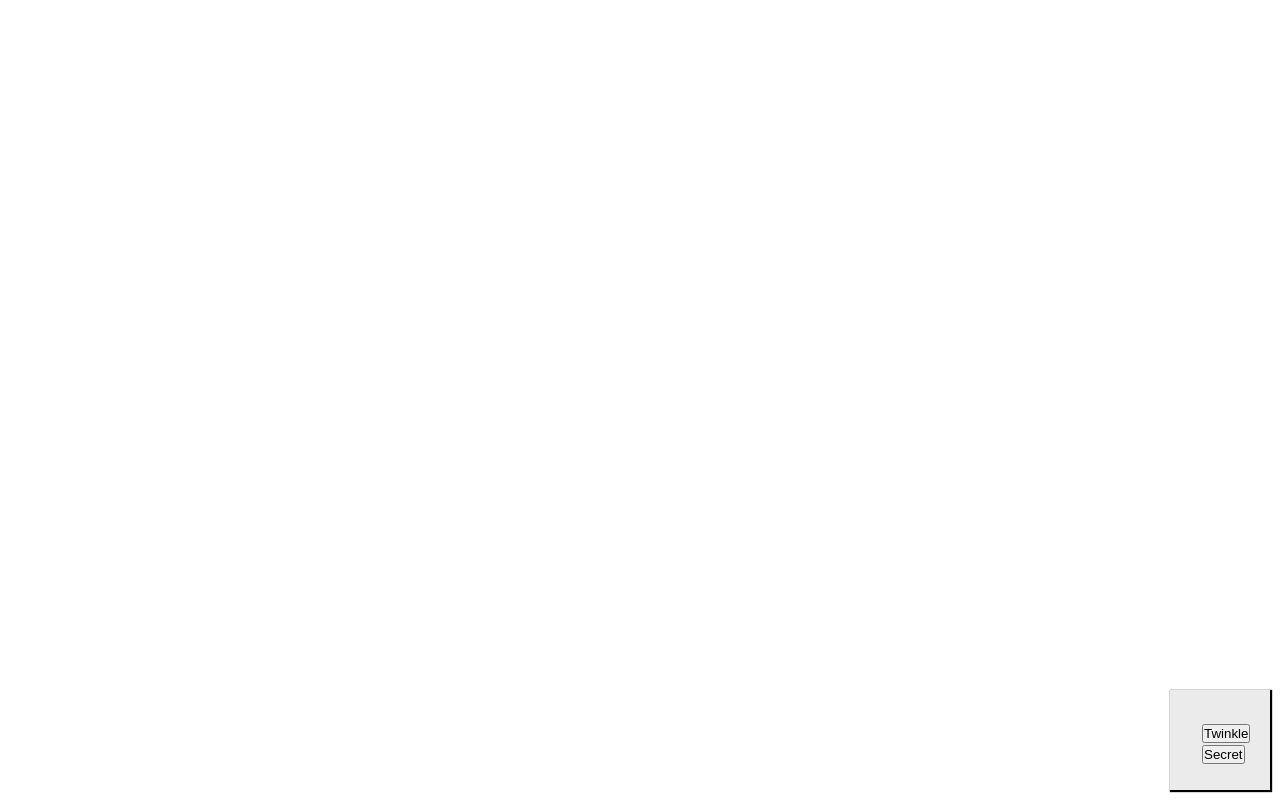
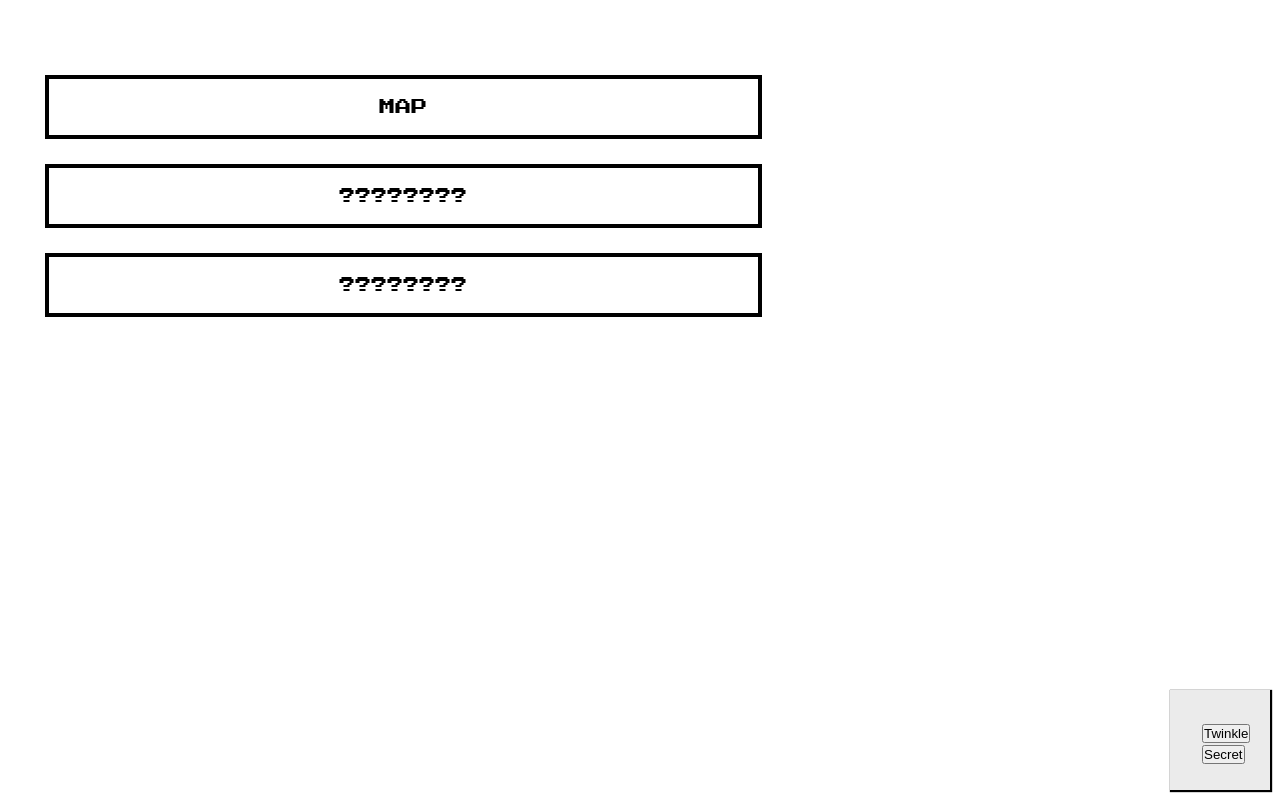
Before and after one commit to deniswells59/dnd-assist, a React (Create React App) app: page /tools in a window 1280 px wide. Built offline with nearby package versions, Linux system fonts and the light colour scheme; no server answers.

Commit message:
tool list

```diff
--- a/src/App.css
+++ b/src/App.css
@@ -297,3 +297,15 @@ div.-overlay {
   display: inline-block;
   margin: 10px;
 }
+
+.tool-wrapper {
+  border: 4px solid black;
+  padding: 20px;
+  margin: 25px;
+  text-transform: uppercase;
+}
+
+.tool-wrapper a {
+  text-decoration: none;
+  color: black;
+}
--- a/src/App.js
+++ b/src/App.js
@@ -10,7 +10,9 @@ import { Main } from "./containers/Main";
 import { Player } from "./containers/Player";
 import { MessagesList } from "./containers/MessagesList";
 import { SoundBoard } from "./containers/SoundBoard";
-// import { ItemList } from "./containers/ItemList";
+import { ToolList } from "./containers/ToolList";
+
+import Map from "./components/Map";
 
 class AppComponent extends Component {
 
@@ -22,6 +24,8 @@ class AppComponent extends Component {
         <SoundBoard />
         <Route exact path='/' render={() => <Main user={user} />} />
         <Route exact path='/chat' render={() => <MessagesList />} />
+        <Route exact path='/tools' render={() => <ToolList />} />
+        <Route exact path='/map' render={() => <Map />} />
         <Route path='/player' render={() => (
           user && user._id ? (
             <Player withMenu />
--- /dev/null
+++ b/src/components/Map.js
@@ -0,0 +1,10 @@
+import React from 'react';
+import mapImage from '../assets/map.png';
+
+const Map = () => (
+  <div>
+    <img width='100%' height='auto' src={mapImage} />
+  </div>
+);
+
+export default Map;
--- a/src/components/Menu.js
+++ b/src/components/Menu.js
@@ -5,7 +5,7 @@ const Menu = ({ openMenu, closeMenu, menuOpen }) => (
   <div className="menu">
     {menuOpen && (
       <div>
-      <Link to="/player">
+      <Link to="/tools">
         <img
           className="menu-img sub item-icon"
           src="/items_icon.png"
--- a/src/components/SoundBoard.js
+++ b/src/components/SoundBoard.js
@@ -3,8 +3,10 @@ import PropTypes from 'prop-types';
 
 class SoundBoard extends Component {
   componentWillReceiveProps(newProps) {
+    if(!this.props.user) return;
+
     const { sounds } =  newProps;
-    const { role, _id } = newProps;
+    const { role, _id } = this.props.user;
 
     if (role === 'admin') return;
     Object.keys(sounds).forEach(key => {
--- /dev/null
+++ b/src/components/ToolList.js
@@ -0,0 +1,43 @@
+import React, { Component } from 'react';
+import { Link } from 'react-router-dom';
+
+class ToolList extends Component {
+  state = {
+    openTool: false,
+  }
+
+  openTool = () => {
+    this.setState({
+      openTool: true,
+    });
+  }
+
+  closeTool = () => {
+    this.setState({
+      openTool: false,
+    });
+  }
+
+  render() {
+    const { permissions } = this.props;
+    const permissionList = Object.keys(permissions);
+
+    return (
+      <div className="tool-list">
+        {permissionList.map((p, i) => (
+          <div
+            className="tool-wrapper">
+            <Link
+              key={i}
+              to={permissions[p] ? '/map' : ''}
+            >
+              {permissions[p] ? <p>{p}</p> : <p>????????</p>}
+            </Link>
+          </div>
+        ))}
+      </div>
+    );
+  }
+}
+
+export default ToolList
--- /dev/null
+++ b/src/containers/ToolList.js
@@ -0,0 +1,8 @@
+import { connect } from 'react-redux'
+import ToolListComponent from '../components/ToolList'
+
+const mapDispatchToProps = dispatch => ({});
+
+export const ToolList = connect(state => ({
+  permissions: state.permissions,
+}), mapDispatchToProps)(ToolListComponent);
--- a/src/reducers/permissions.js
+++ b/src/reducers/permissions.js
@@ -1,12 +1,15 @@
+import * as types from '../constants/ActionTypes';
+
 const initialState = {
-  map: false,
+  map: true,
+  pictureBook: false,
+  translator: false,
 };
 
 const permissions = (state = initialState, action) => {
   switch (action.type) {
-    case 'RECEIVE_PERMISSION':
-    case 'UNLOCK_PERMISSION':
-      console.log('UNLOCK REDUCER!');
+    case types.RECEIVE_PERMISSION:
+    case types.UNLOCK_PERMISSION:
       return {
         ...state,
         [action.permission]: true,
```
Also changed, not shown: src/assets/map.png (added).
